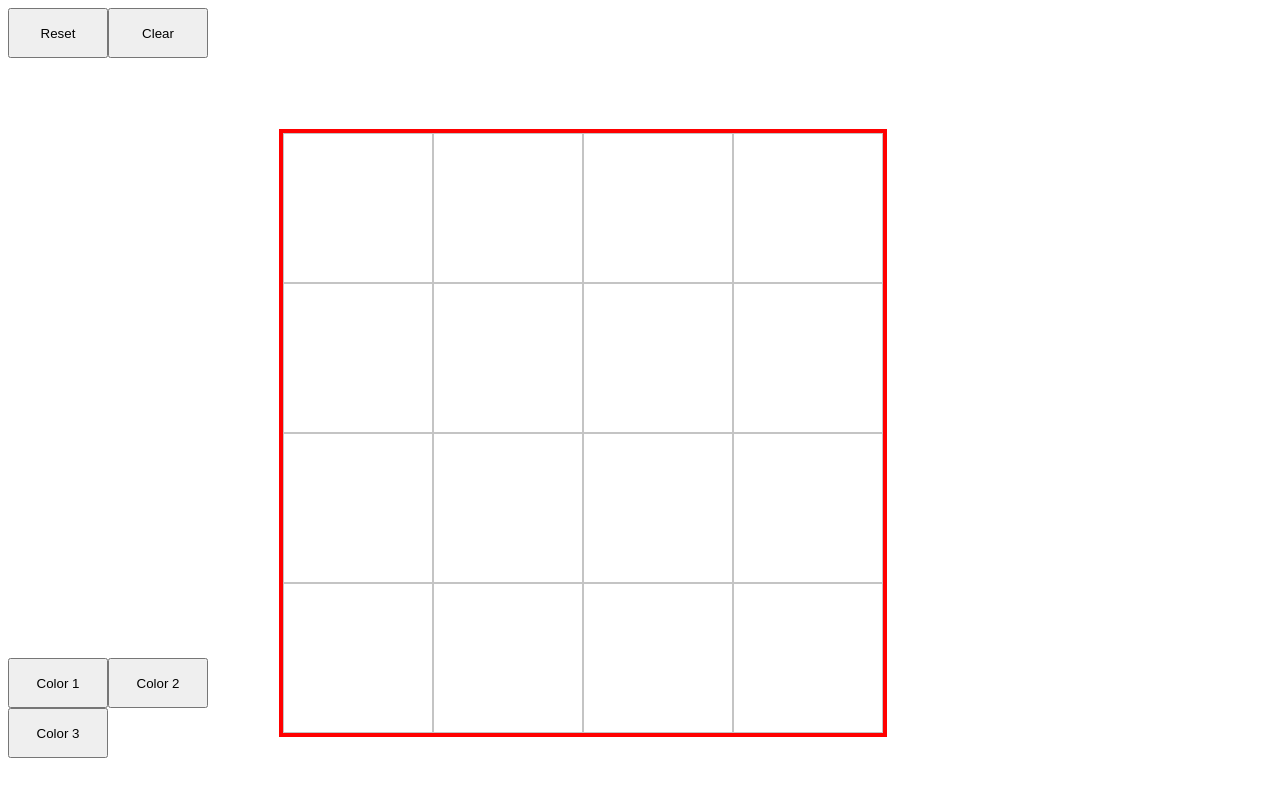
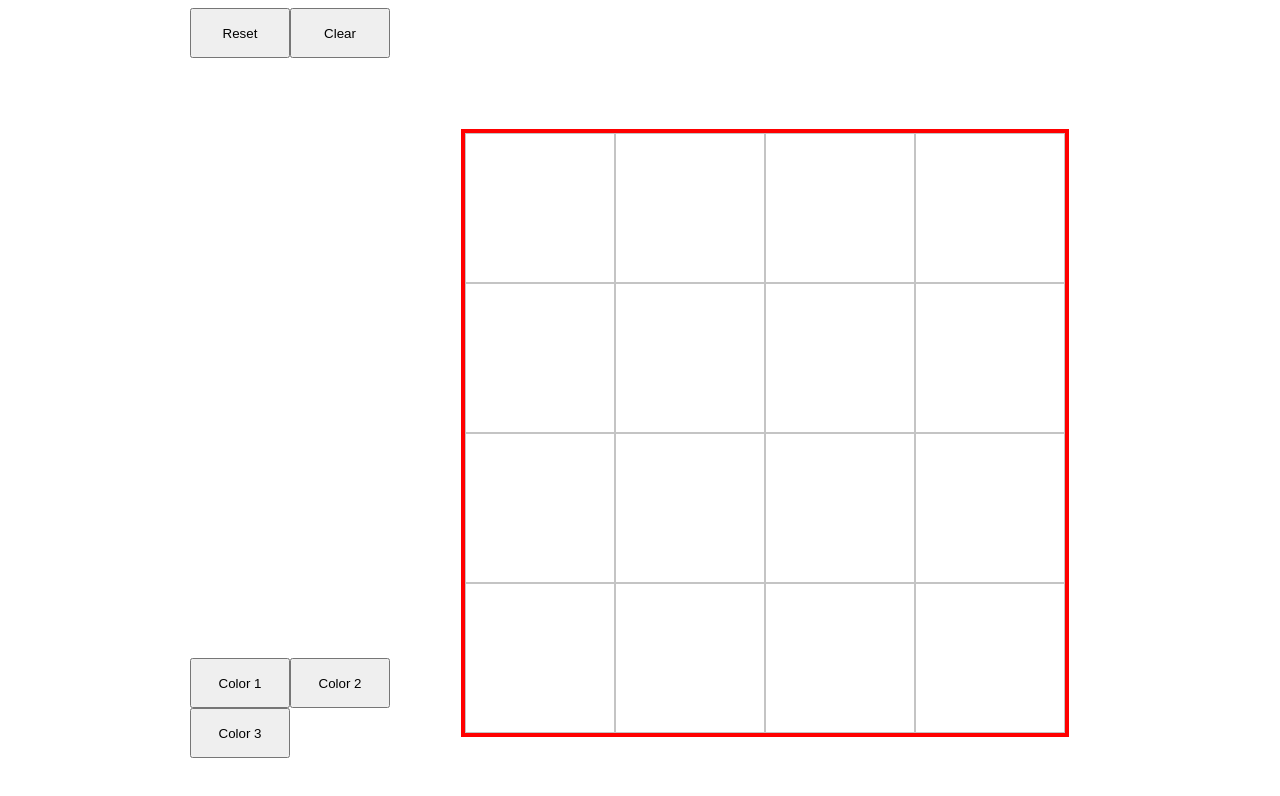
Before and after one commit to bmalchert/etch-a-sketch, a plain HTML site: page index.html in a window 1280 px wide. Drawn offline with Linux system fonts and the light colour scheme.

Commit message:
Center big-container on page

```diff
--- a/css/style.css
+++ b/css/style.css
@@ -5,6 +5,10 @@
   grid-template-areas:
     "header header"
     "tools table";
+
+  width: 900px;
+  height: 750px;
+  margin: auto;
 }
 
 #container {
```
